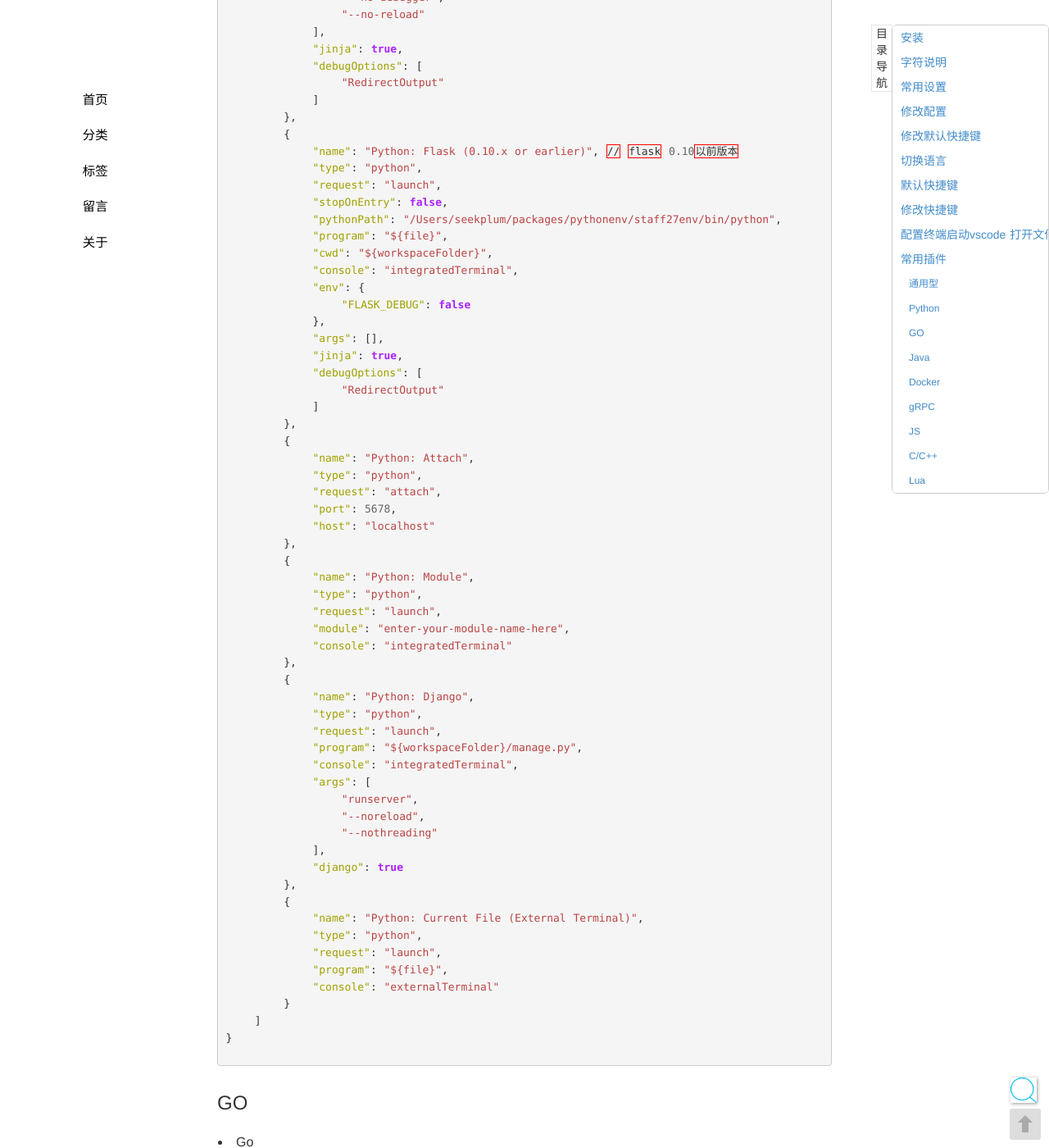
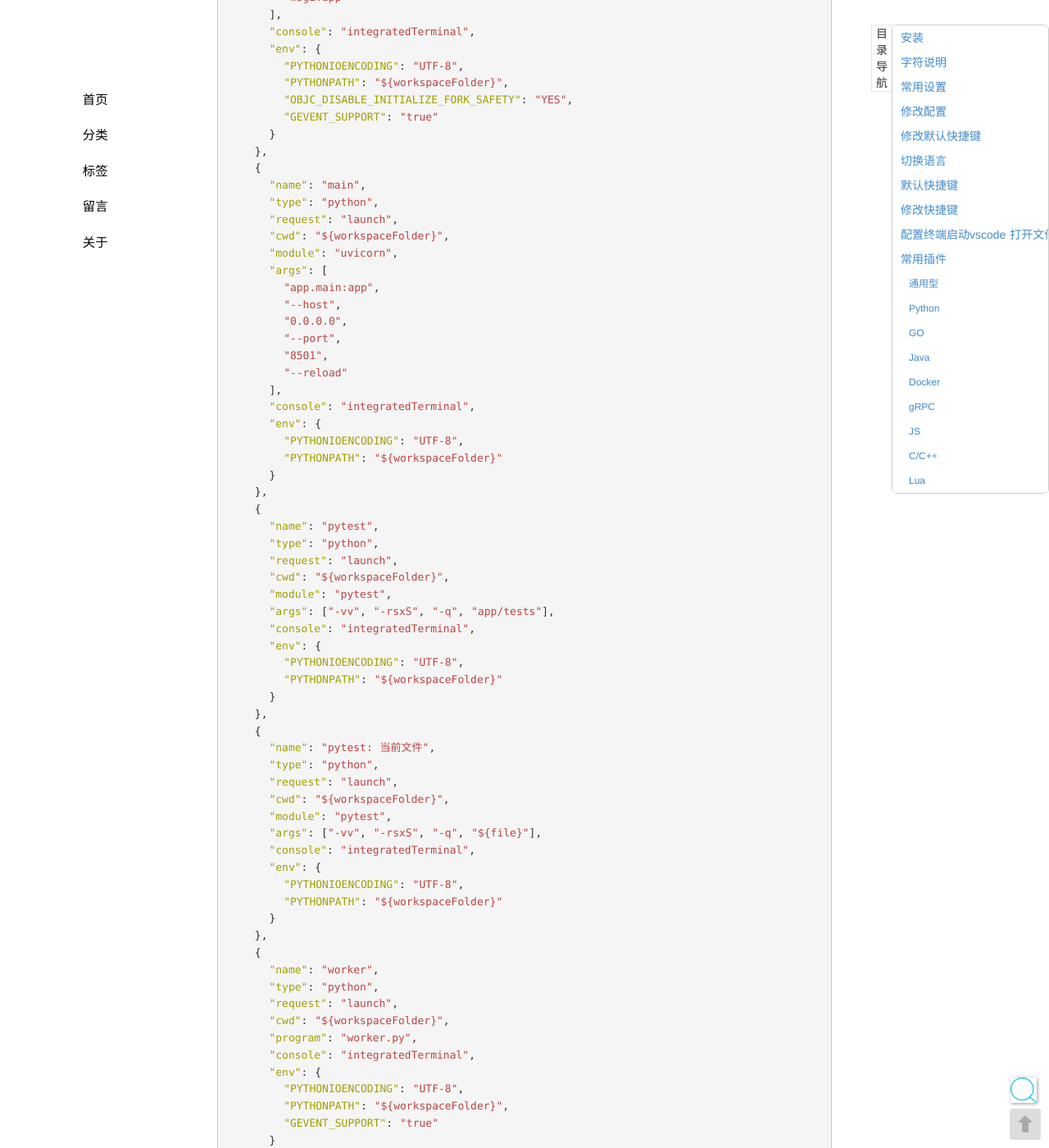
Before and after one commit to seekplum/seekplum.github.io, a Jekyll site: the page built from _posts/2017-12-25-vscode-use.md, in a window 1280 px wide and 1400 px high, scrolled down 11655 px. Shown: the whole window at 82% size. Built offline with Jekyll 4.4.1, drawn with Linux system fonts in a browser that asks for light colours; comment, search, counter and statistics services are not loaded; some of the changed text lies outside the part shown.

Commit message:
MOD: vscode debug配置

````diff
--- a/_posts/2017-12-25-vscode-use.md
+++ b/_posts/2017-12-25-vscode-use.md
@@ -499,105 +499,147 @@ Preferences -> Keyboard Shortcuts
 
 ```json
 {
-    // 使用 IntelliSense 了解相关属性。
-    // 悬停以查看现有属性的描述。
-    // 欲了解更多信息，请访问: https://go.microsoft.com/fwlink/?linkid=830387
-    "version": "0.2.0",
-    "configurations": [
-        {
-            "name": "Python: Current File (Integrated Terminal)", // 在下拉列表中显示的名字
-            "type": "python", // 调试器类型
-            "request": "launch", // 指定开始调试的模式： `launch`：在中指定的文件上启动调试器 program, `attach`：将调试器附加到已经运行的进程。
-            "program": "${file}", // 提供python程序入口模块的完全限定路径
-            "pythonPath": "${config:python.pythonPath}", // Python解释器路径，指向virtualenv
-            "console": "integratedTerminal", // 指定如何显示程序输出。 `none`: VS代码调试控制台, `integratedTerminal` （默认）VS代码集成终端, `externalTerminal`: 独立控制台窗口
-            "cwd": "${workspaceFolder}", // 指定调试器的当前工作目录，它是代码中使用的任何相对路径的基础文件夹。如果省略，默认为${workspaceFolder}（在VS代码中打开的文件夹）。
-            "args": [], // 传递给程序的参数
-            "env": { // 程序环境变量
-                "DYLD_LIBRARY_PATH": "/Users/seekplum/packages/oracle:/Users/seekplum/packages/mysql/lib",
-                "PYTHONUNBUFFERED": 1,
-                "PIP_INDEX_URL": "https://pypi.douban.com/simple/",
-                "PIP_TRUSTED_HOST": "x.x.x.x",
-                "PIP_EXTRA_INDEX_URL": "http://x.x.x.x:8080",
-            }
-        },
-        {
-            "name": "Python: Flask (0.11.x or later)", // flask 0.11之后的版本
-            "type": "python",
-            "request": "launch",
-            "stopOnEntry": false,
-            "pythonPath": "${config:python.pythonPath}",
-            "program": "${file}",
-            "cwd": "${workspaceFolder}",
-            "console": "integratedTerminal",
-            "env": {
-                // "FLASK_APP": "${workspaceRoot}/wsgi.py", // flask启动入口
-                "PYTHONIOENCODING": "UTF-8",
-                "FLASK_DEBUG": false
-            },
-            "args": [
-                "run",
-                "--no-debugger",
-                "--no-reload"
-            ],
-            "jinja": true,
-            "debugOptions": [
-                "RedirectOutput"
-            ]
-        },
-        {
-            "name": "Python: Flask (0.10.x or earlier)", // flask 0.10以前版本
-            "type": "python",
-            "request": "launch",
-            "stopOnEntry": false,
-            "pythonPath": "/Users/seekplum/packages/pythonenv/staff27env/bin/python",
-            "program": "${file}",
-            "cwd": "${workspaceFolder}",
-            "console": "integratedTerminal",
-            "env": {
-                "FLASK_DEBUG": false
-            },
-            "args": [],
-            "jinja": true,
-            "debugOptions": [
-                "RedirectOutput"
-            ]
-        },
-        {
-            "name": "Python: Attach",
-            "type": "python",
-            "request": "attach",
-            "port": 5678,
-            "host": "localhost"
-        },
-        {
-            "name": "Python: Module",
-            "type": "python",
-            "request": "launch",
-            "module": "enter-your-module-name-here",
-            "console": "integratedTerminal"
-        },
-        {
-            "name": "Python: Django",
-            "type": "python",
-            "request": "launch",
-            "program": "${workspaceFolder}/manage.py",
-            "console": "integratedTerminal",
-            "args": [
-                "runserver",
-                "--noreload",
-                "--nothreading"
-            ],
-            "django": true
-        },
-        {
-            "name": "Python: Current File (External Terminal)",
-            "type": "python",
-            "request": "launch",
-            "program": "${file}",
-            "console": "externalTerminal"
-        }
-    ]
+  // 使用 IntelliSense 了解相关属性。
+  // 悬停以查看现有属性的描述。
+  // 欲了解更多信息，请访问: https://go.microsoft.com/fwlink/?linkid=830387
+  "version": "0.2.0",
+  "configurations": [
+    {
+      "name": "Python: 当前文件", // 在下拉列表中显示的名字
+      "type": "python", // 调试器类型
+      "request": "launch", // 指定开始调试的模式： `launch`：在中指定的文件上启动调试器 program, `attach`：将调试器附加到已经运行的进程。
+      "program": "${file}", // 提供python程序入口模块的完全限定路径
+      "python": "${command:python.interpreterPath}", // Python解释器路径，指向virtualenv
+      "console": "integratedTerminal", // 指定如何显示程序输出。 `none`: VS代码调试控制台, `integratedTerminal` （默认）VS代码集成终端, `externalTerminal`: 独立控制台窗口
+      "cwd": "${workspaceFolder}", // 指定调试器的当前工作目录，它是代码中使用的任何相对路径的基础文件夹。如果省略，默认为${workspaceFolder}（在VS代码中打开的文件夹）。
+      "args": [], // 传递给程序的参数
+      "env": {
+        // 程序环境变量
+        "DYLD_LIBRARY_PATH": "${HOME}/packages/oracle:${HOME}/packages/mysql/lib",
+        "PYTHONUNBUFFERED": "1",
+        "PIP_INDEX_URL": "https://pypi.douban.com/simple/",
+        "PIP_TRUSTED_HOST": "x.x.x.x",
+        "PIP_EXTRA_INDEX_URL": "http://x.x.x.x:8080"
+      }
+    },
+    {
+      "name": "wsgi",
+      "type": "python",
+      "request": "launch",
+      "cwd": "${workspaceFolder}",
+      "program": "`dirname ${command:python.interpreterPath}`/gunicorn",
+      "args": [
+        "-w",
+        "2",
+        "-t",
+        "60",
+        "-b",
+        ":8000",
+        "--log-level=debug",
+        "-k",
+        "gevent",
+        "wsgi:app"
+      ],
+      "console": "integratedTerminal",
+      "env": {
+        "PYTHONIOENCODING": "UTF-8",
+        "PYTHONPATH": "${workspaceFolder}",
+        "OBJC_DISABLE_INITIALIZE_FORK_SAFETY": "YES",
+        "GEVENT_SUPPORT": "true"
+      }
+    },
+    {
+      "name": "main",
+      "type": "python",
+      "request": "launch",
+      "cwd": "${workspaceFolder}",
+      "module": "uvicorn",
+      "args": [
+        "app.main:app",
+        "--host",
+        "0.0.0.0",
+        "--port",
+        "8501",
+        "--reload"
+      ],
+      "console": "integratedTerminal",
+      "env": {
+        "PYTHONIOENCODING": "UTF-8",
+        "PYTHONPATH": "${workspaceFolder}"
+      }
+    },
+    {
+      "name": "pytest",
+      "type": "python",
+      "request": "launch",
+      "cwd": "${workspaceFolder}",
+      "module": "pytest",
+      "args": ["-vv", "-rsxS", "-q", "app/tests"],
+      "console": "integratedTerminal",
+      "env": {
+        "PYTHONIOENCODING": "UTF-8",
+        "PYTHONPATH": "${workspaceFolder}"
+      }
+    },
+    {
+      "name": "pytest: 当前文件",
+      "type": "python",
+      "request": "launch",
+      "cwd": "${workspaceFolder}",
+      "module": "pytest",
+      "args": ["-vv", "-rsxS", "-q", "${file}"],
+      "console": "integratedTerminal",
+      "env": {
+        "PYTHONIOENCODING": "UTF-8",
+        "PYTHONPATH": "${workspaceFolder}"
+      }
+    },
+    {
+      "name": "worker",
+      "type": "python",
+      "request": "launch",
+      "cwd": "${workspaceFolder}",
+      "program": "worker.py",
+      "console": "integratedTerminal",
+      "env": {
+        "PYTHONIOENCODING": "UTF-8",
+        "PYTHONPATH": "${workspaceFolder}",
+        "GEVENT_SUPPORT": "true"
+      }
+    },
+    {
+      "name": "Python: Flask (0.11.x or later)", // flask 0.11之后的版本
+      "type": "python",
+      "request": "launch",
+      "stopOnEntry": false,
+      "python": "${command:python.interpreterPath}",
+      "program": "${file}",
+      "cwd": "${workspaceFolder}",
+      "console": "integratedTerminal",
+      "env": {
+        "PYTHONIOENCODING": "UTF-8",
+        "FLASK_DEBUG": "false"
+      },
+      "args": ["run", "--no-debugger", "--no-reload"],
+      "jinja": true
+    },
+    {
+      "name": "Python: Flask (0.10.x or earlier)", // flask 0.10以前版本
+      "type": "python",
+      "request": "launch",
+      "stopOnEntry": false,
+      "python": "${command:python.interpreterPath}",
+      "program": "${file}",
+      "cwd": "${workspaceFolder}",
+      "console": "integratedTerminal",
+      "env": {
+        "FLASK_DEBUG": "false",
+        "PYTHONIOENCODING": "UTF-8"
+      },
+      "args": [],
+      "jinja": true
+    }
+  ]
 }
 ```
 
````
